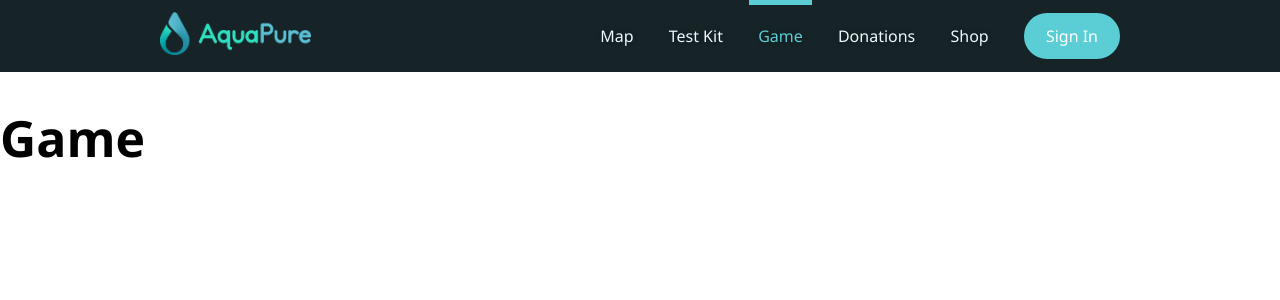
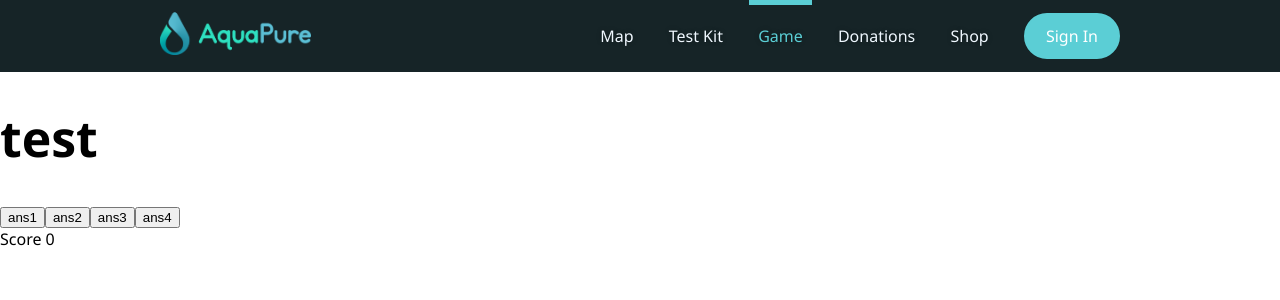
Before and after one commit to datMaul/AquaPure, a React (Create React App) app: page /game in a window 1280 px wide. Shown: the top 300 px of the page. Built offline with nearby package versions, Linux system fonts and the light colour scheme; what react-chatbot-kit would draw is missing.

Commit message:
game-endscreen update

```diff
--- a/src/pages/game/Game.js
+++ b/src/pages/game/Game.js
@@ -1,3 +1,121 @@
-export default function Game() {
-  return <h1>Game</h1>;
+export default function Gmae() {
+
+<link rel="stylesheet" href="game.css"></link>
+
+
+const questionCard = document.querySelector('.question')
+const choices = Array.from(document.querySelectorAll('.answer-button'))
+const scoreText = document.querySelector('.score')
+const body = document.querySelector('.body')
+
+window.addEventListener('load', gameStart)
+
+var currentQuestion = {}
+var score = 0
+var questionIndex = 0
+var acceptingAnswer = true
+var questionList = []
+
+const POINTS = 100
+const MAX_QUESTIONS = 3
+
+var questions = [
+    {
+        question: 'what is a',
+        choice1:  'a',
+        choice2:  'b',
+        choice3:  'c',
+        choice4:  'd',
+        answer: 3,
+    },
+    {
+        question: 'what is b',
+        choice1:  'a',
+        choice2:  'aaaab',
+        choice3:  'c',
+        choice4:  'd',
+        answer: 3,
+    },
+    {
+        question: 'what is c',
+        choice1:  'a',
+        choice2:  'bddd',
+        choice3:  'c',
+        choice4:  'd',
+        answer: 3,
+    }
+]
+
+function gameStart(){
+    console.log('e')
+    score = 0
+    questionIndex = 0
+    questionList = [... questions]
+    nextQuestion()
 }
+
+function nextQuestion(){
+    if(questionList.length === 0 || questionIndex > MAX_QUESTIONS){
+        localStorage.setItem('mostRecentScore', score)
+        return window.location.assign('endScreen.html')
+    }
+
+    const questionCounter = Math.floor(Math.random() * questionList.length)
+    currentQuestion = questionList[questionCounter]
+    questionCard.innerText = currentQuestion.question
+    choices.forEach(choice =>{
+        const number = choice.dataset['number']
+        choice.innerText = currentQuestion['choice' + number]
+    })
+
+    questionList.splice(questionCounter, 1)
+    acceptingAnswer = true
+}
+
+choices.forEach(selection =>{
+    selection.addEventListener('click', selectAnswer)
+})
+
+function selectAnswer(selection){
+    if(!acceptingAnswer) return
+
+    acceptingAnswer = false
+    const selectedChoice = selection.target
+    const selectedAnswer = selectedChoice.dataset['number']
+
+    var appliedClass = selectedAnswer == currentQuestion.answer ? 'correct' : 'wrong'
+
+    if(appliedClass === 'correct') {
+        score += POINTS
+        scoreText.innerHTML = "Score <br>" + score;
+    }
+
+    selectedChoice.classList.add(appliedClass)
+    body.classList.add(appliedClass)
+
+    setTimeout(() => {
+        selectedChoice.classList.remove(appliedClass)
+    body.classList.remove(appliedClass)
+        nextQuestion()
+    }, 2000)
+
+}
+
+  return (
+  <div>
+    <div class="green" ></div>
+    <div class="red"></div>
+    <div class = "card">
+        <h1 class = "question">test</h1>
+        <div class = "button-group">
+            <button class = "answer-button" data-number="1">ans1</button>
+            <button class = "answer-button" data-number="2">ans2</button>
+            <button class = "answer-button" data-number="3">ans3</button>
+            <button class = "answer-button" data-number="4">ans4</button>
+        </div>
+        <div class="score">Score  0</div>
+    </div>
+    <script src="webpage.js"></script>
+  </div>
+  );
+}
--- /dev/null
+++ b/src/pages/game/game.css
@@ -0,0 +1,153 @@
+:root{
+    --gradient: linear-gradient(
+        45deg,
+        rgb(0, 77, 109),
+        rgb(0, 93, 208),
+        rgb(47, 163, 205),
+        rgb(147, 214, 234),
+        rgb(127, 223, 220)
+        ) ;
+
+    --wrong: linear-gradient(
+        45deg,
+        #FF6962,
+        #FF7974,
+        #FF8986,
+        #FF9997,
+        #FFA9A9
+    );
+
+    --correct: linear-gradient(
+        45deg,
+        #A9DDB1,
+        #C3EBC6,
+        #D1F1D1,
+        #DEF8DB,
+        #EBFFE6
+    );
+}
+
+body{
+    background: var(--gradient);
+
+    background-attachment: fixed;
+    background-size: 400%;
+    animation: bg-animation 25s infinite alternate;
+    font-family: 'Gotham', sans-serif;
+}
+
+@keyframes bg-animation {
+    0%{
+        background-position: left;
+    }
+    100%{
+        background-position: right;
+    }
+}
+
+.card{
+    background: white;
+    width: 30vw;
+    padding: 3em;
+    position: absolute;
+    left: 50%;
+    top: 25%;
+    transform: translateX(-50%);
+    box-shadow: 0 0 3em rgb(0, 0, 0, 0.25);
+    text-align: center;
+}
+
+.question{
+    text-align: center;
+    font-size: 2rem;
+    text-transform: uppercase;
+    color: transparent;
+    margin: 5px;
+    list-style: 0.5;
+    background-image: var(--gradient);
+    -webkit-background-clip: text;
+    margin-bottom: 15px;
+}
+
+.button-group button{
+    text-align: left;
+    cursor: pointer;
+    width: 30vw;
+    height: auto;
+    padding: 15px 10px;
+    display: block;
+    margin: 0 0 10px 0;
+    transition-duration: 0.3s;
+
+    background-color: white;
+    border: 1px solid lightblue;
+}
+
+.button-group button:hover{
+    box-shadow: 0 0 5px lightblue;
+    transform: scale(1.05);
+
+}
+
+
+.answer-button.correct{
+    background-image: var(--correct);
+    color: darkgreen;
+    font-weight: bold;
+    box-shadow: 0 0 5px lightgreen;
+    border: 1px solid transparent;
+}
+.answer-button.wrong{
+    background-image: var(--wrong);
+    color: white;
+    font-weight: bold;
+    box-shadow: 0 0 5px lightcoral;
+    border: 1px solid transparent;
+}
+
+.score{
+    text-align: center;
+    font-size: 2rem;
+    text-transform: uppercase;
+    color: transparent;
+    margin: 5px;
+    margin-top: 10px;
+    list-style: 0.5;
+    background-image: var(--gradient);
+    -webkit-background-clip: text;
+    margin-bottom: 15px;
+}
+
+.green{
+    background-image: var(--correct);
+    transition-duration: 1s;
+    opacity: 0;
+    width: 100vw;
+    height: 100vh;
+    top: 0;
+    left: 0;
+    position: absolute;
+
+}
+.red{
+    background-image: var(--wrong);
+    transition-duration: 1s;
+    opacity: 0;
+    width: 100vw;
+    height: 100vh;
+    top: 0;
+    left: 0;
+    position: absolute;
+}
+
+body.correct .green{
+    opacity: 1;
+}
+body.wrong .red{
+    opacity: 1;
+}
+
+button{
+    font-family: 'Gotham', sans-serif;
+    font-size:medium;
+}
```
Also changed, not shown: src/pages/game/game-endscreen.js (added, +13 -0 lines).
